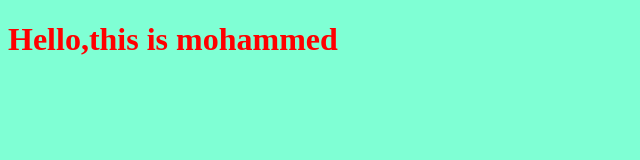
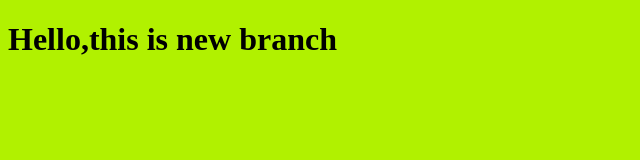
Before and after one commit to MohammedHessein/myproject, a plain HTML site: page index.html in a window 1280 px wide. Shown: the whole page, without its empty margins (0-640 px from the left). Drawn offline with Linux system fonts and the light colour scheme.

Commit message:
changing style for the title

```diff
--- a/index.html
+++ b/index.html
@@ -8,7 +8,7 @@
     <link rel="stylesheet" href="style.css"
 </head>
 <body>
-    <h1>Hello,this is mohammed</h1>
+    <h1>Hello,this is new branch</h1>
     <script src ="app.js"></script>
 </body>
 </html>
--- a/style.css
+++ b/style.css
@@ -1,6 +1,6 @@
 h1{
-    color: red;
+    color: black;
 }
 body{
-    background-color: aquamarine;
+    background-color: rgb(177, 241, 0);
 }
```
